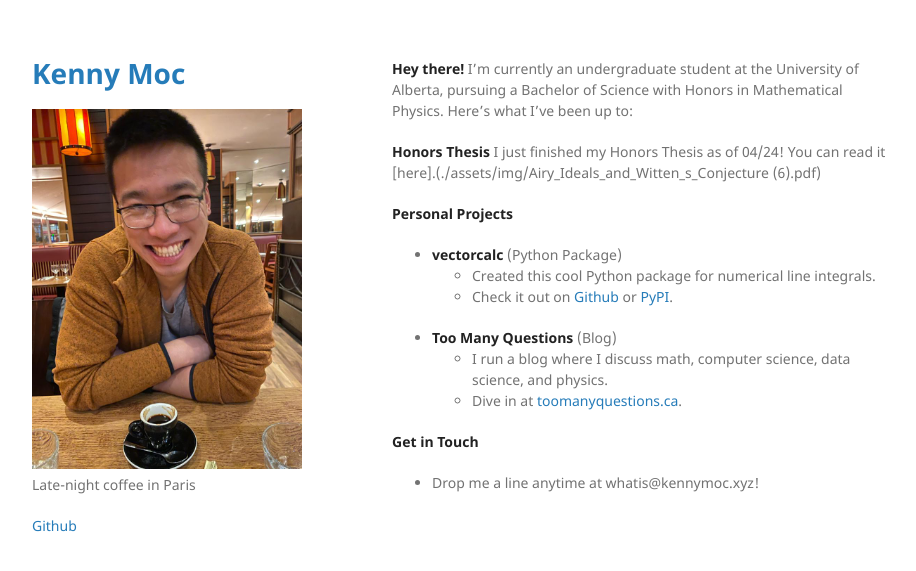
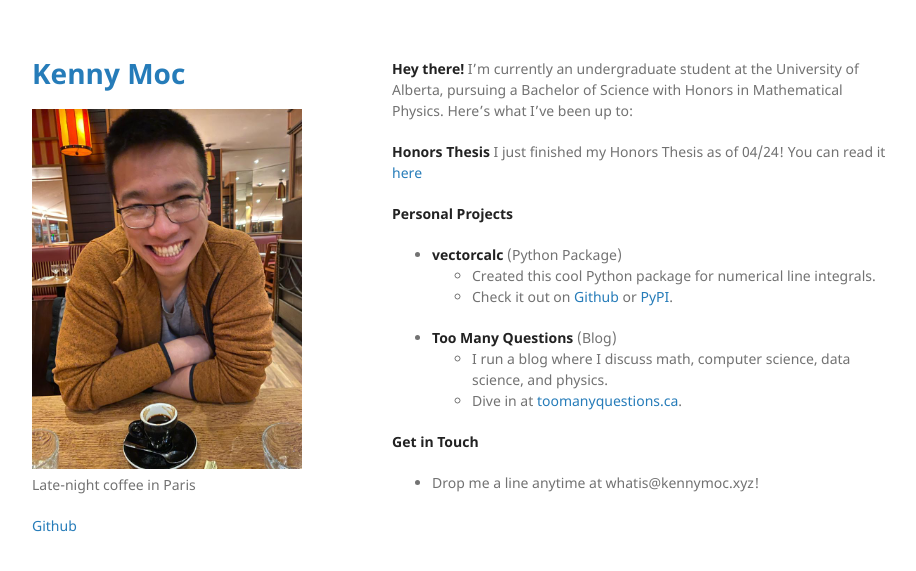
Before and after one commit to rubbermonkeyz/rubbermonkeyz.github.io, a Jekyll site: the page built from index.md, in a window 1280 px wide. Shown: the top 571 px of the page, without its empty margins (178-1094 px from the left). Built offline with Jekyll 4.4.1, drawn with Linux system fonts in a browser that asks for light colours.

Commit message:
Update index.md

```diff
--- a/index.md
+++ b/index.md
@@ -5,7 +5,7 @@ layout: default
 **Hey there!** I'm currently an undergraduate student at the University of Alberta, pursuing a Bachelor of Science with Honors in Mathematical Physics. Here's what I've been up to:
 
 **Honors Thesis**
-I just finished my Honors Thesis as of 04/24! You can read it [here].(./assets/img/Airy_Ideals_and_Witten_s_Conjecture (6).pdf)
+I just finished my Honors Thesis as of 04/24! You can read it [here](./assets/img/Airy_Ideals_and_Witten_s_Conjecture (6).pdf)
 
 
 **Personal Projects**
```
